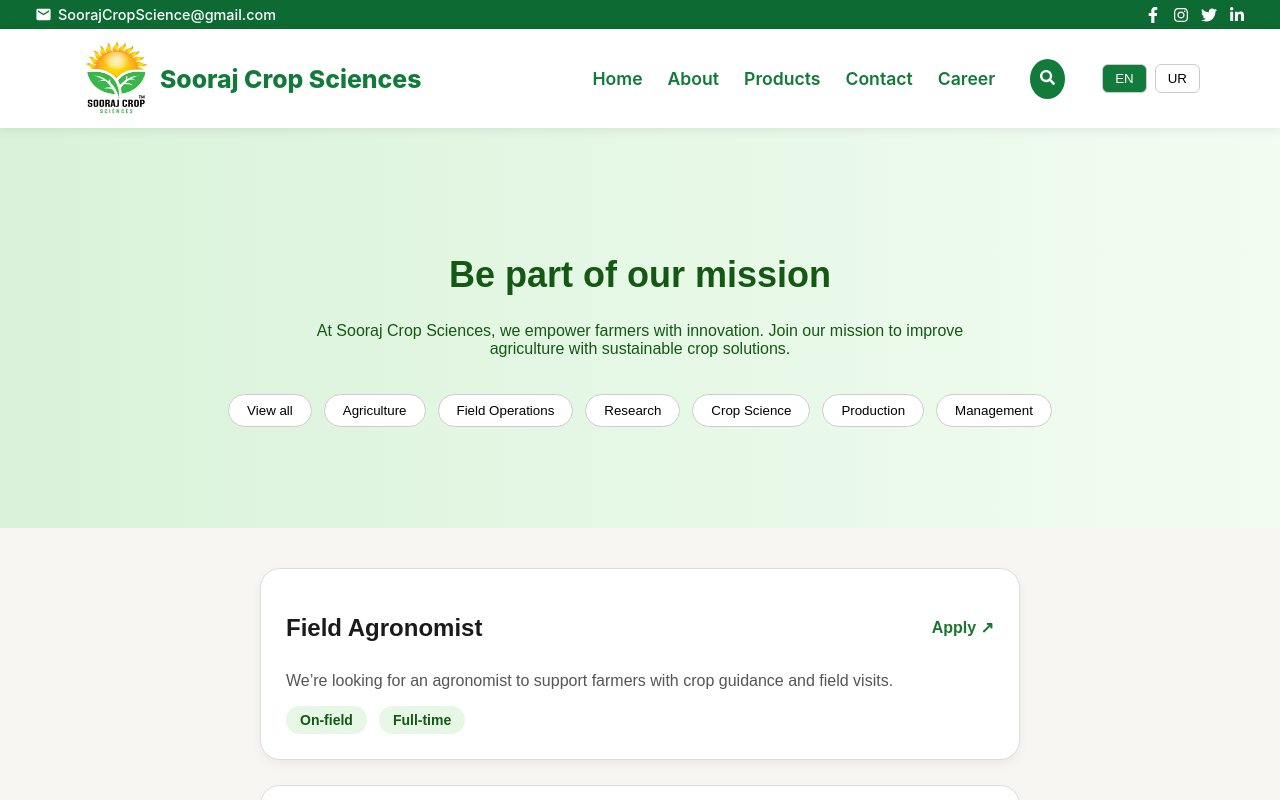
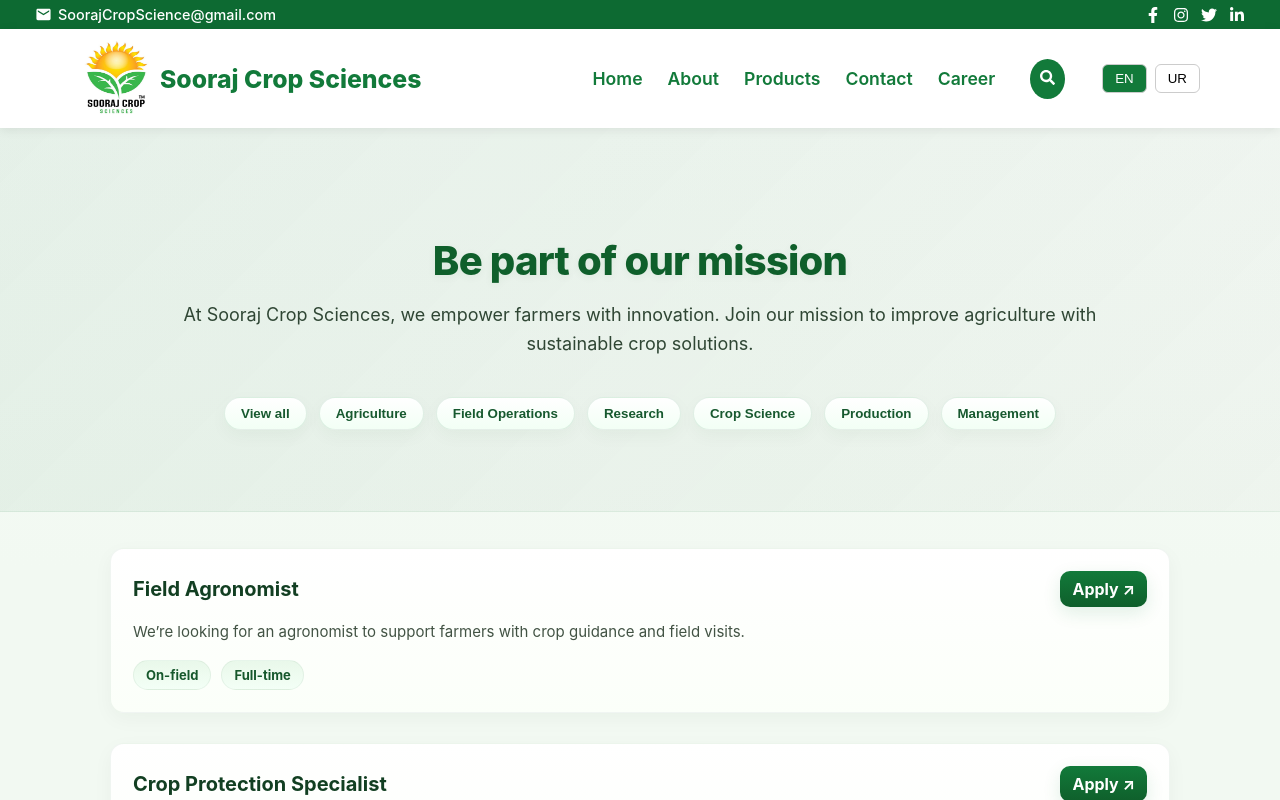
Before and after one commit to iamna122/sooraj-crop-sciences, a React (Create React App) app: page /Career in a window 1280 px wide. Shown: the top 800 px of the page. Built offline with nearby package versions, Linux system fonts and the light colour scheme; the HTML template or start-up script is replaced by a standard one.

Commit message:
make all pages into translation

```diff
--- a/src/components/VideoSection.jsx
+++ b/src/components/VideoSection.jsx
@@ -108,6 +108,7 @@
         >
           {t("visitChannel")}
         </a>
+
       </div>
 
       <div style={styles.grid}>
--- a/src/locales/en.json
+++ b/src/locales/en.json
@@ -93,7 +93,45 @@
   "send": "Send Message",
   "location": "Our Office Location",
   "thankYou": "Thank you, {{name}}! Your message has been sent."
+},
+"career": {
+  "heroTitle": "Be part of our mission",
+  "heroText": "At Sooraj Crop Sciences, we empower farmers with innovation. Join our mission to improve agriculture with sustainable crop solutions.",
+
+  "apply": "Apply",
+
+  "tags": {
+    "all": "View all",
+    "agriculture": "Agriculture",
+    "field": "Field Operations",
+    "research": "Research",
+    "crop": "Crop Science",
+    "production": "Production",
+    "management": "Management"
+  },
+
+  "jobs": {
+    "1": {
+      "title": "Field Agronomist",
+      "desc": "We’re looking for an agronomist to support farmers with crop guidance and field visits.",
+      "type1": "On-field",
+      "type2": "Full-time"
+    },
+    "2": {
+      "title": "Crop Protection Specialist",
+      "desc": "Help farmers diagnose crop diseases and recommend biological & chemical solutions.",
+      "type1": "On-field",
+      "type2": "Full-time"
+    },
+    "3": {
+      "title": "Farm Outreach Coordinator",
+      "desc": "Connect with farmers, organize events, and spread awareness about our products.",
+      "type1": "Hybrid",
+      "type2": "Full-time"
+    }
+  }
 }
 
 
+
 }
--- a/src/locales/ur.json
+++ b/src/locales/ur.json
@@ -93,7 +93,45 @@
   "send": "پیغام بھیجیں",
   "location": "ہمارے دفتر کا مقام",
   "thankYou": "شکریہ {{name}}! آپ کا پیغام موصول ہو گیا ہے۔"
+},
+"career": {
+  "heroTitle": "ہمارے مشن کا حصہ بنیں",
+  "heroText": "سورج کراپ سائنسز میں ہم کسانوں کو جدت کے ساتھ بااختیار بناتے ہیں۔ پائیدار زرعی حل کے ذریعے زراعت کو بہتر بنانے کے ہمارے مشن میں شامل ہوں۔",
+
+  "apply": "درخواست دیں",
+
+  "tags": {
+    "all": "تمام دیکھیں",
+    "agriculture": "زراعت",
+    "field": "فیلڈ آپریشنز",
+    "research": "تحقیق",
+    "crop": "کراپ سائنس",
+    "production": "پیداوار",
+    "management": "انتظامیہ"
+  },
+
+  "jobs": {
+    "1": {
+      "title": "فیلڈ ایگرونومسٹ",
+      "desc": "ہم کسانوں کو فصل کے مشورے اور فیلڈ وزٹس کے ذریعے مدد فراہم کرنے کے لیے ایگرونومسٹ تلاش کر رہے ہیں۔",
+      "type1": "فیلڈ میں",
+      "type2": "مکمل وقت"
+    },
+    "2": {
+      "title": "کراپ پروٹیکشن اسپیشلسٹ",
+      "desc": "کسانوں کو فصل کی بیماریوں کی تشخیص اور حیاتیاتی و کیمیائی حل تجویز کرنے میں مدد کریں۔",
+      "type1": "فیلڈ میں",
+      "type2": "مکمل وقت"
+    },
+    "3": {
+      "title": "فارم آؤٹ ریچ کوآرڈینیٹر",
+      "desc": "کسانوں سے رابطہ کریں، ایونٹس منعقد کریں اور ہماری مصنوعات کے بارے میں آگاہی پھیلائیں۔",
+      "type1": "ہائبرڈ",
+      "type2": "مکمل وقت"
+    }
+  }
 }
 
 
+
 }
--- a/src/pages/Career.jsx
+++ b/src/pages/Career.jsx
@@ -1,167 +1,50 @@
 import React from "react";
+import { useTranslation } from "react-i18next";
+import "./../styles/CareerPage.css";
 
 export default function CareerPage() {
+  const { t } = useTranslation();
+
   const tags = [
-    "View all",
-    "Agriculture",
-    "Field Operations",
-    "Research",
-    "Crop Science",
-    "Production",
-    "Management",
+    t("career.tags.all"),
+    t("career.tags.agriculture"),
+    t("career.tags.field"),
+    t("career.tags.research"),
+    t("career.tags.crop"),
+    t("career.tags.production"),
+    t("career.tags.management"),
   ];
 
   const jobs = [
     {
-      title: "Field Agronomist",
-      desc: "We’re looking for an agronomist to support farmers with crop guidance and field visits.",
-      type1: "On-field",
-      type2: "Full-time",
+      title: t("career.jobs.1.title"),
+      desc: t("career.jobs.1.desc"),
+      type1: t("career.jobs.1.type1"),
+      type2: t("career.jobs.1.type2"),
     },
     {
-      title: "Crop Protection Specialist",
-      desc: "Help farmers diagnose crop diseases and recommend biological & chemical solutions.",
-      type1: "On-field",
-      type2: "Full-time",
+      title: t("career.jobs.2.title"),
+      desc: t("career.jobs.2.desc"),
+      type1: t("career.jobs.2.type1"),
+      type2: t("career.jobs.2.type2"),
     },
     {
-      title: "Farm Outreach Coordinator",
-      desc: "Connect with farmers, organize events, and spread awareness about our products.",
-      type1: "Hybrid",
-      type2: "Full-time",
+      title: t("career.jobs.3.title"),
+      desc: t("career.jobs.3.desc"),
+      type1: t("career.jobs.3.type1"),
+      type2: t("career.jobs.3.type2"),
     },
   ];
 
   return (
     <>
-      <style>{`
-        .career-page {
-          font-family: Arial, sans-serif;
-          background: #f7f6f3;
-          min-height: 100vh;
-          color: #1a1a1a;
-          padding-bottom: 50px;
-        }
-
-        /* HERO SECTION REDUCED HEIGHT */
-        .hero {
-          width: 100%;
-          height: 50vh; /* Reduced from 80vh */
-          display: flex;
-          flex-direction: column;
-          justify-content: center;
-          align-items: center;
-          background: linear-gradient(to right, #d9f2d9, #f2fdf2);
-          padding: 20px;
-        }
-
-        .hero-title {
-          font-size: 36px;
-          font-weight: bold;
-          color: #145814;
-          margin-bottom: 10px;
-          text-align: center;
-        }
-
-        .hero-text {
-          font-size: 16px;
-          color: #145814;
-          max-width: 700px;
-          text-align: center;
-        }
-
-        .tags {
-          display: flex;
-          flex-wrap: wrap;
-          justify-content: center;
-          gap: 12px;
-          margin-top: 20px;
-        }
-
-        .tag {
-          padding: 8px 18px;
-          border-radius: 30px;
-          border: 1px solid #ccc;
-          background: #fff;
-          cursor: pointer;
-          transition: 0.3s;
-          font-weight: 500;
-        }
-
-        .tag:hover {
-          background: #e6f7e6;
-        }
-
-        .jobs {
-          max-width: 800px;
-          margin: 40px auto;
-          padding: 0 20px;
-        }
-
-        .job-card {
-          background: #fff;
-          padding: 25px;
-          border-radius: 20px;
-          border: 1px solid #ddd;
-          margin-bottom: 25px;
-          transition: 0.3s;
-          box-shadow: 0 4px 10px rgba(0, 0, 0, 0.05);
-        }
-
-        .job-card:hover {
-          transform: translateY(-4px) scale(1.02);
-          box-shadow: 0 6px 20px rgba(0, 0, 0, 0.12);
-        }
-
-        .job-header {
-          display: flex;
-          justify-content: space-between;
-          align-items: center;
-        }
-
-        .job-title {
-          font-size: 24px;
-          font-weight: 600;
-        }
-
-        .apply {
-          color: #1b752e;
-          font-weight: 600;
-          text-decoration: none;
-        }
-
-        .apply:hover {
-          text-decoration: underline;
-        }
-
-        .job-desc {
-          color: #555;
-          margin-top: 10px;
-        }
-
-        .job-types {
-          display: flex;
-          gap: 12px;
-          margin-top: 15px;
-        }
-
-        .job-type {
-          padding: 6px 14px;
-          background: #e6f7e6;
-          color: #145814;
-          border-radius: 30px;
-          font-weight: 600;
-          font-size: 14px;
-        }
-      `}</style>
+      <style>{`/* YOUR ORIGINAL STYLES — UNCHANGED */`}</style>
 
       <div className="career-page">
         <div className="hero">
-          <h1 className="hero-title">Be part of our mission</h1>
-          <p className="hero-text">
-            At Sooraj Crop Sciences, we empower farmers with innovation. Join our
-            mission to improve agriculture with sustainable crop solutions.
-          </p>
+          <h1 className="hero-title">{t("career.heroTitle")}</h1>
+          <p className="hero-text">{t("career.heroText")}</p>
+
           <div className="tags">
             {tags.map((tag) => (
               <button key={tag} className="tag">{tag}</button>
@@ -180,7 +63,7 @@
                   rel="noopener noreferrer"
                   className="apply"
                 >
-                  Apply ↗
+                  {t("career.apply")} ↗
                 </a>
               </div>
               <p className="job-desc">{job.desc}</p>
--- /dev/null
+++ b/src/styles/CareerPage.css
@@ -0,0 +1,169 @@
+/* src/styles/CareerPage.css */
+
+/* Base / page wrapper */
+.career-page {
+  font-family: "Inter", system-ui, -apple-system, "Segoe UI", Roboto, "Helvetica Neue",
+    Arial, "Noto Nastaliq Urdu", "Noori Nastaleeq", serif;
+  background: linear-gradient(180deg, #f7fbf7 0%, #f2f9f2 40%);
+  min-height: 100vh;
+  color: #0f1720;
+  padding-bottom: 60px;
+  -webkit-font-smoothing: antialiased;
+  -moz-osx-font-smoothing: grayscale;
+}
+
+/* HERO */
+.hero {
+  width: 100%;
+  height: 48vh;
+  min-height: 320px;
+  display: flex;
+  flex-direction: column;
+  justify-content: center;
+  align-items: center;
+  background: linear-gradient(135deg, rgba(18,122,58,0.08), rgba(0,0,0,0.02));
+  padding: 36px 20px;
+  border-bottom: 1px solid rgba(18,122,58,0.06);
+}
+
+.hero-title {
+  font-size: clamp(26px, 4vw, 40px);
+  font-weight: 800;
+  color: #0f5f2b;
+  margin-bottom: 10px;
+  text-align: center;
+  letter-spacing: -0.02em;
+  text-shadow: 0 2px 8px rgba(10, 80, 34, 0.06);
+}
+
+.hero-text {
+  font-size: clamp(14px, 1.6vw, 18px);
+  color: #2f4634;
+  max-width: 920px;
+  text-align: center;
+  margin-top: 6px;
+  line-height: 1.6;
+}
+
+/* TAGS */
+.tags {
+  display: flex;
+  flex-wrap: wrap;
+  justify-content: center;
+  gap: 12px;
+  margin-top: 20px;
+}
+
+.tag {
+  padding: 8px 16px;
+  border-radius: 999px;
+  border: 1px solid rgba(47,124,76,0.12);
+  background: linear-gradient(180deg, #ffffff, #f2fff5);
+  color: #17592f;
+  cursor: pointer;
+  font-weight: 600;
+  transition: transform .18s ease, box-shadow .18s ease, background .18s;
+  box-shadow: 0 6px 18px rgba(19,74,33,0.04);
+}
+.tag:hover {
+  transform: translateY(-4px);
+  box-shadow: 0 12px 30px rgba(19,74,33,0.08);
+  background: linear-gradient(180deg, #ebfff0, #e6ffea);
+}
+
+/* JOBS GRID */
+.jobs {
+  max-width: 1100px;
+  margin: 36px auto 60px;
+  padding: 0 20px;
+  display: grid;
+  gap: 22px;
+}
+
+/* CARD */
+.job-card {
+  background: linear-gradient(180deg, #ffffff, #fbfff9);
+  padding: 22px;
+  border-radius: 14px;
+  border: 1px solid rgba(14,92,39,0.06);
+  margin-bottom: 8px;
+  transition: transform .25s cubic-bezier(.2,.9,.3,1), box-shadow .25s;
+  box-shadow: 0 6px 20px rgba(12,60,30,0.04);
+}
+.job-card:hover {
+  transform: translateY(-6px);
+  box-shadow: 0 18px 45px rgba(12,60,30,0.09);
+}
+
+.job-header {
+  display: flex;
+  justify-content: space-between;
+  align-items: center;
+  gap: 12px;
+}
+
+.job-title {
+  font-size: 20px;
+  font-weight: 700;
+  color: #123f22;
+  margin: 0;
+}
+
+.apply {
+  color: #ffffff;
+  background: linear-gradient(180deg,#127a3a,#0f5f2b);
+  padding: 8px 12px;
+  border-radius: 10px;
+  font-weight: 700;
+  text-decoration: none;
+  transition: transform .15s ease, filter .15s;
+  box-shadow: 0 6px 18px rgba(18,122,58,0.12);
+}
+.apply:hover {
+  transform: translateY(-3px);
+  filter: brightness(1.02);
+}
+
+/* description and types */
+.job-desc {
+  color: #425344;
+  margin-top: 12px;
+  font-size: 15px;
+  line-height: 1.7;
+}
+
+.job-types {
+  display: flex;
+  gap: 10px;
+  margin-top: 14px;
+  flex-wrap: wrap;
+}
+
+.job-type {
+  padding: 6px 12px;
+  background: linear-gradient(180deg,#e9f8ea,#f3fff6);
+  color: #16582c;
+  border-radius: 999px;
+  font-weight: 700;
+  font-size: 13px;
+  border: 1px solid rgba(17,94,35,0.06);
+}
+
+/* responsive tweaks */
+@media (max-width: 900px) {
+  .hero {
+    height: auto;
+    padding: 28px 18px;
+  }
+  .hero-title { font-size: 26px; }
+  .jobs { max-width: 92%; margin: 20px auto; }
+  .job-title { font-size: 18px; }
+  .job-desc { font-size: 14px; }
+  .tag { padding: 7px 14px; font-size: 14px; }
+}
+
+@media (max-width: 480px) {
+  .nav-title { display: none; } /* keep consistent if navbar uses this */
+  .hero-title { font-size: 22px; }
+  .job-types { gap: 8px; }
+}
```
